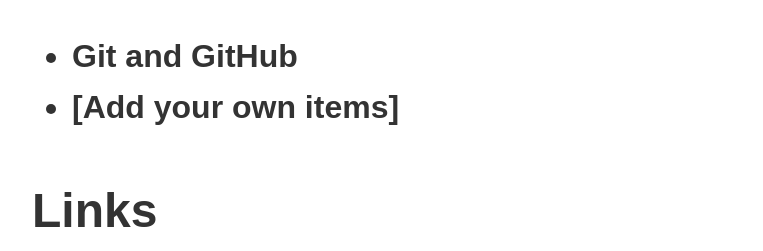
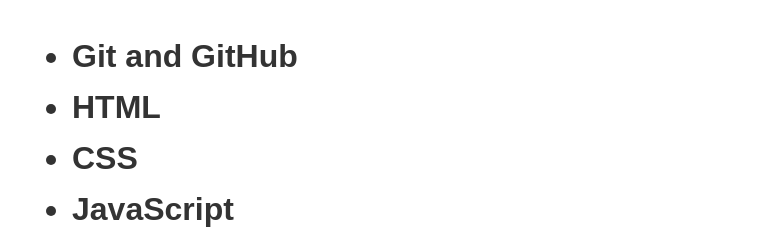
Before and after one commit to Lance-Dev-25/Lance-Dev-25.github.io, a plain HTML site: page index.html in a window 1280 px wide. Shown: the part 549-800 px from the top of the page, without its empty margins (258-1021 px from the left). Drawn offline with Linux system fonts and the light colour scheme.

Commit message:
Add learning topics

```diff
--- a/index.html
+++ b/index.html
@@ -37,7 +37,9 @@
         <h2>What I'm Learning</h2>
         <ul>
             <li>Git and GitHub</li>
-            <li>[Add your own items]</li>
+            <li>HTML</li>
+            <li>CSS</li>
+            <li>JavaScript</li>
         </ul>
     </div>
 
```
